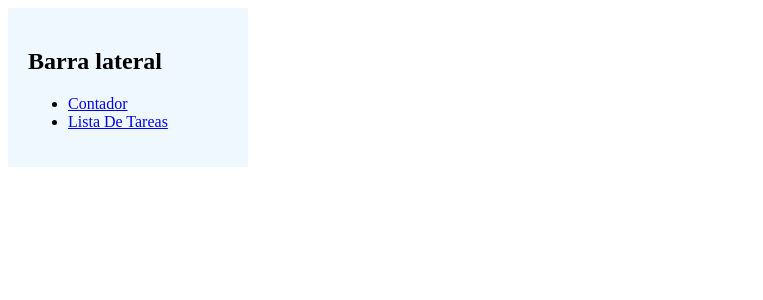
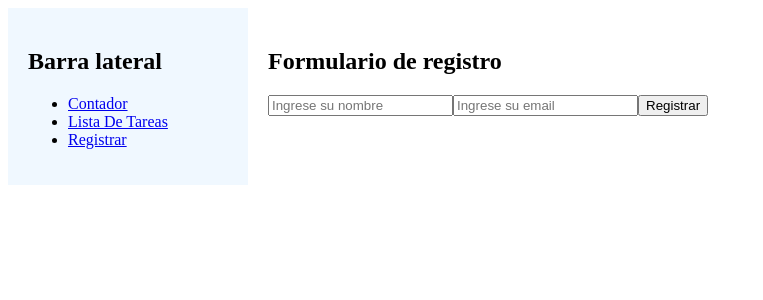
Before and after one commit to AlfredoVerdin/proyecto-vue, a Vue app: page /registrar in a window 1280 px wide. Shown: the top 300 px of the page, without its empty margins (0-763 px from the left). Built offline with nearby package versions, Linux system fonts and the light colour scheme.

Commit message:
Ajuste de nuevos componentes, se agrega formulario.

```diff
--- a/package.json
+++ b/package.json
@@ -13,7 +13,9 @@
     "lint": "eslint . --fix --cache"
   },
   "dependencies": {
+    "@vee-validate/yup": "^4.15.1",
     "pinia": "^3.0.3",
+    "vee-validate": "^4.15.1",
     "vue": "^3.5.22",
     "vue-router": "^4.6.3"
   },
--- a/src/components/Sidebar.vue
+++ b/src/components/Sidebar.vue
@@ -4,6 +4,7 @@
         <ul>
         <li><router-link to="/contador">Contador</router-link></li>
         <li><router-link to="/lista-de-tareas">Lista De Tareas</router-link></li>
+        <li><router-link to="/registrar">Registrar</router-link></li>
         </ul>
     </div>
 </template>
--- /dev/null
+++ b/src/modules/registro/views/RegistrarView.vue
@@ -0,0 +1,10 @@
+<template>
+    <div>
+        <h2>Formulario de registro</h2>
+        <input type="text" placeholder="Ingrese su nombre">
+        <input type="email" placeholder="Ingrese su email">
+        <button type="submit">Registrar</button>
+    </div>
+</template>
+<script setup></script>
+<style scoped></style>
--- a/src/router/index.js
+++ b/src/router/index.js
@@ -12,12 +12,17 @@
     {
       path: '/contador',
       name: 'contador',
-      component: () => import('../components/Contador.vue'),
+      component: () => import('../modules/contador/components/Contador.vue'),
     },
     {
       path: '/lista-de-tareas',
       name: 'ListaDeTareas',
-      component: () => import('../components/ListaDeTareas.vue'),
+      component: () => import('../modules/listaDeTareas/components/ListaDeTareas.vue'),
+    },
+    {
+      path: '/registrar',
+      name: 'RegistrarView',
+      component: () => import('../modules/registro/views/RegistrarView.vue'),
     },
   ],
 })
```
Also changed, not shown: src/modules/contador/components/Contador.vue (renamed from src/components/Contador.vue), src/modules/listaDeTareas/components/ListaDeTareas.vue (renamed from src/components/ListaDeTareas.vue), 1 other file (tests, documents, lock files or other folders).
